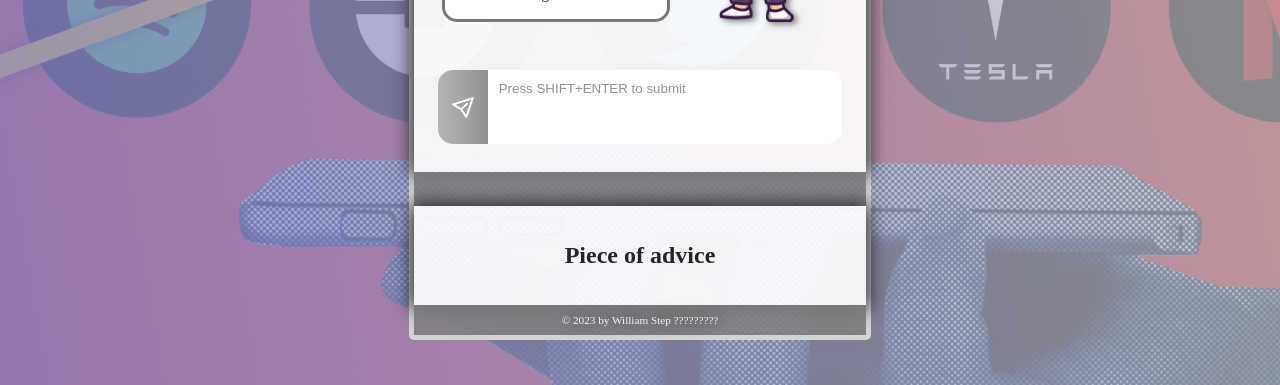
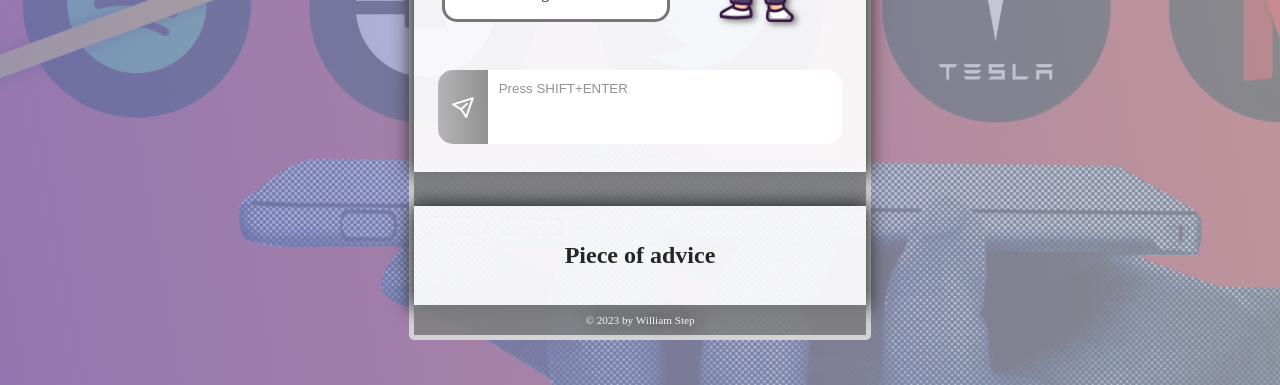
Before and after one commit to will-s-205/mini-recruiter, a React (Create React App) app: page / in a window 1280 px wide. Shown: the part 400-785 px from the top of the page. Built offline with nearby package versions, Linux system fonts and the light colour scheme; no server answers.

Commit message:
footer and favicon

```diff
--- a/public/index.html
+++ b/public/index.html
@@ -2,7 +2,7 @@
 <html lang="en">
   <head>
     <meta charset="utf-8" />
-    <link rel="icon" href="%PUBLIC_URL%/logo192" />
+    <link rel="icon" href="%PUBLIC_URL%/dollar.png" />
     <meta name="viewport" content="width=device-width, initial-scale=1" />
     <meta name="theme-color" content="#000000" />
     <meta
--- a/src/App.js
+++ b/src/App.js
@@ -106,7 +106,7 @@ function App() {
                 onChange={e => setText(e.target.value)}
                 onKeyDown={handleKeyDown}
                 className="setup-textarea"
-                placeholder="Press SHIFT+ENTER to submit"
+                placeholder="Press SHIFT+ENTER"
               >
               </textarea>
             </form>
@@ -118,7 +118,6 @@ function App() {
 
         {/* ADVICE OUTPUT */}
         {!isLoading ? (
-
           <section className="output-container" id="output-container">
             <div id="output-img-container" className="output-img-container"></div>
             <h1 id="output-title">Piece of advice</h1>
@@ -141,7 +140,7 @@ function App() {
 
       {/* FOOTER */}
       <footer>
-        &copy; 2023 by William Step ?????????  {/* where is link to github? */}
+        <a href="https://github.com/will-s-205/mini-recruiter" target='_blank'>&copy; 2023 by William Step</a>
       </footer>
     </div>
   );
--- a/src/App.scss
+++ b/src/App.scss
@@ -280,3 +280,8 @@ footer {
   text-align: center;
   text-shadow: 0 0 15px var(--dark);
 }
+
+footer > a {
+  text-decoration: none;
+  color: var(--light);
+}
```
Also changed, not shown: public/dollar.png (added).
